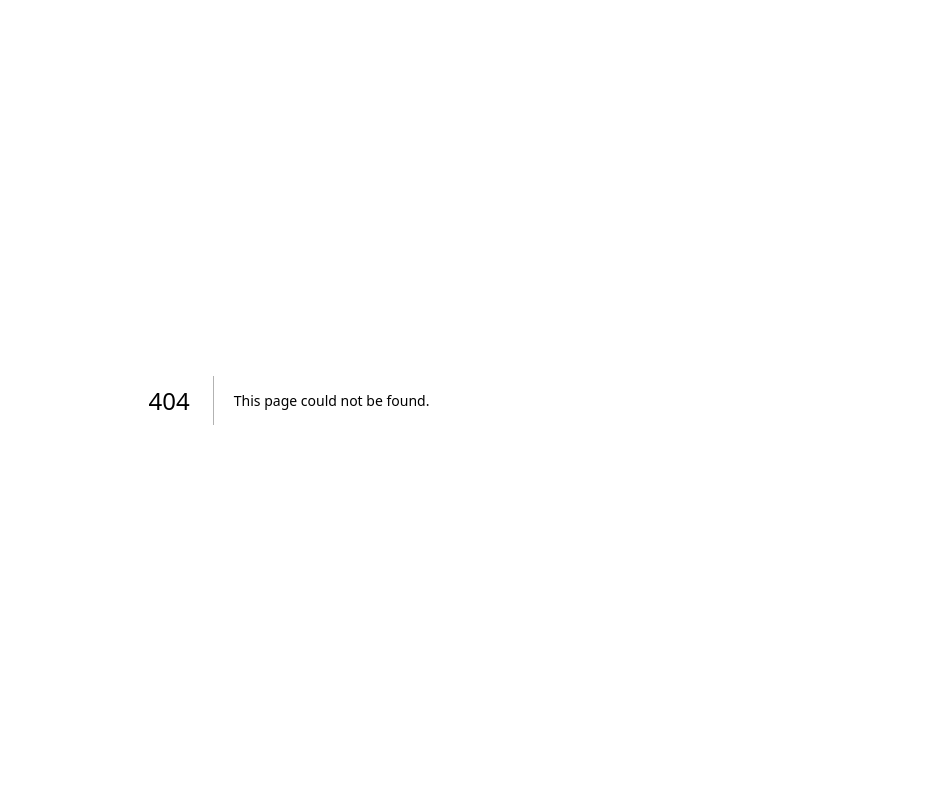
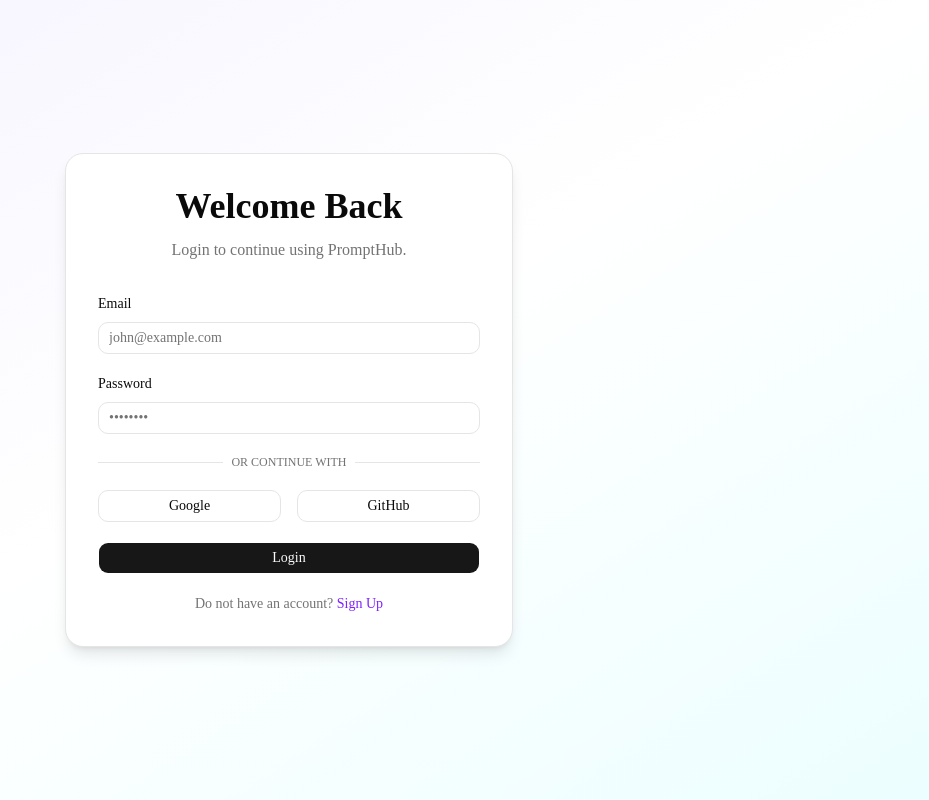
Before and after one commit to Gopalmahto/prompthub, a Next.js app: page /login in a window 1280 px wide. Before the commit this address had no page. Shown: the whole page, without its empty margins (351-1280 px from the left). Built offline with nearby package versions, Linux system fonts and the light colour scheme.

Commit message:
feat: add authentication pages

```diff
--- a/package.json
+++ b/package.json
@@ -12,7 +12,7 @@
     "class-variance-authority": "^0.7.1",
     "clsx": "^2.1.1",
     "framer-motion": "^12.42.2",
-    "lucide-react": "^1.25.0",
+    "lucide-react": "^1.27.0",
     "next": "16.2.10",
     "next-themes": "^0.4.6",
     "radix-ui": "^1.6.2",
--- /dev/null
+++ b/src/app/login/page.tsx
@@ -0,0 +1,12 @@
+import { Container, Section } from "@/components/common";
+import { AuthCard } from "@/components/auth";
+
+export default function LoginPage() {
+  return (
+    <Section className="flex min-h-screen items-center bg-gradient-to-br from-violet-50 via-background to-cyan-50 dark:from-slate-950 dark:via-background dark:to-slate-900">
+      <Container>
+        <AuthCard type="login" />
+      </Container>
+    </Section>
+  );
+}
--- /dev/null
+++ b/src/app/signup/page.tsx
@@ -0,0 +1,12 @@
+import { Container, Section } from "@/components/common";
+import { AuthCard } from "@/components/auth";
+
+export default function SignupPage() {
+  return (
+    <Section className="flex min-h-screen items-center bg-gradient-to-br from-violet-50 via-background to-cyan-50 dark:from-slate-950 dark:via-background dark:to-slate-900">
+      <Container>
+        <AuthCard type="signup" />
+      </Container>
+    </Section>
+  );
+}
--- /dev/null
+++ b/src/components/auth/AuthCard.tsx
@@ -0,0 +1,27 @@
+import { AuthForm } from ".";
+
+interface AuthCardProps {
+  type?: "login" | "signup";
+}
+
+export default function AuthCard({
+  type = "login",
+}: AuthCardProps) {
+  return (
+    <div className="mx-auto max-w-md rounded-2xl border bg-background p-8 shadow-lg">
+      <h1 className="text-center text-4xl font-bold">
+        {type === "login" ? "Welcome Back" : "Create Account"}
+      </h1>
+
+      <p className="mt-3 text-center text-muted-foreground">
+        {type === "login"
+          ? "Login to continue using PromptHub."
+          : "Create your PromptHub account."}
+      </p>
+
+      <div className="mt-8">
+        <AuthForm type={type} />
+      </div>
+    </div>
+  );
+}
--- /dev/null
+++ b/src/components/auth/AuthForm.tsx
@@ -0,0 +1,98 @@
+"use client";
+
+import Link from "next/link";
+
+import { Input } from "@/components/ui/input";
+import { Button } from "@/components/ui/button";
+
+interface AuthFormProps {
+  type?: "login" | "signup";
+}
+
+export default function AuthForm({ type = "login" }: AuthFormProps) {
+  return (
+    <form className="space-y-5">
+      {type === "signup" && (
+        <div>
+          <label className="mb-2 block text-sm font-medium">Full Name</label>
+
+          <Input placeholder="John Doe" />
+        </div>
+      )}
+
+      <div>
+        <label className="mb-2 block text-sm font-medium">Email</label>
+
+        <Input type="email" placeholder="john@example.com" />
+      </div>
+
+      <div>
+        <label className="mb-2 block text-sm font-medium">Password</label>
+
+        <Input type="password" placeholder="••••••••" />
+      </div>
+
+      {type === "signup" && (
+        <div>
+          <label className="mb-2 block text-sm font-medium">
+            Confirm Password
+          </label>
+
+          <Input type="password" placeholder="••••••••" />
+        </div>
+      )}
+
+      {/* Divider */}
+      <div className="relative">
+        <div className="absolute inset-0 flex items-center">
+          <span className="w-full border-t" />
+        </div>
+
+        <div className="relative flex justify-center text-xs uppercase">
+          <span className="bg-background px-2 text-muted-foreground">
+            Or continue with
+          </span>
+        </div>
+      </div>
+
+      {/* Social Login Buttons */}
+      <div className="grid grid-cols-2 gap-4">
+        <Button type="button" variant="outline">
+          Google
+        </Button>
+
+        <Button type="button" variant="outline">
+          GitHub
+        </Button>
+      </div>
+
+      <Button className="w-full">
+        {type === "login" ? "Login" : "Create Account"}
+      </Button>
+
+      <p className="text-center text-sm text-muted-foreground">
+        {type === "login" ? (
+          <>
+            Do not have an account?{" "}
+            <Link
+              href="/signup"
+              className="font-medium text-violet-600 hover:underline"
+            >
+              Sign Up
+            </Link>
+          </>
+        ) : (
+          <>
+            Already have an account?{" "}
+            <Link
+              href="/login"
+              className="font-medium text-violet-600 hover:underline"
+            >
+              Login
+            </Link>
+          </>
+        )}
+      </p>
+    </form>
+  );
+}
--- /dev/null
+++ b/src/components/auth/index.ts
@@ -0,0 +1,2 @@
+export { default as AuthForm } from "./AuthForm";
+export { default as AuthCard } from "./AuthCard";
```
Also changed, not shown: 1 other file (tests, documents, lock files or other folders).
